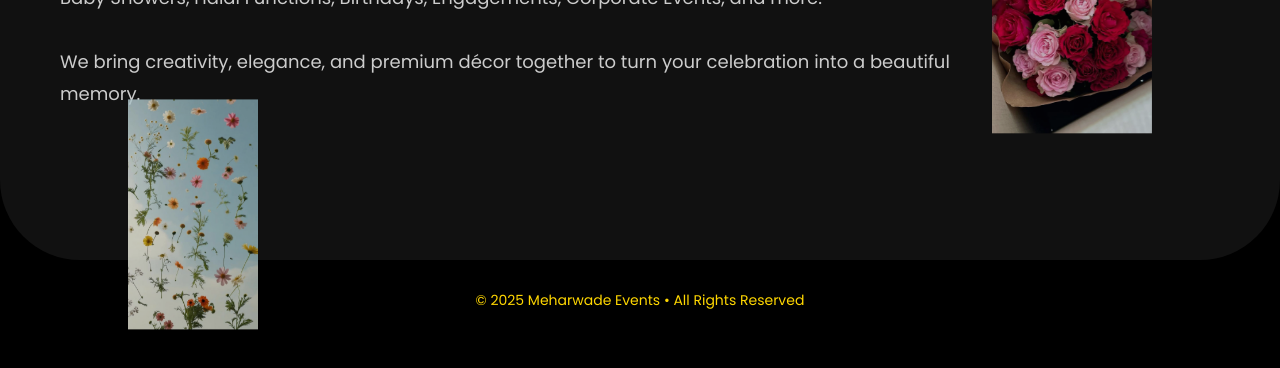
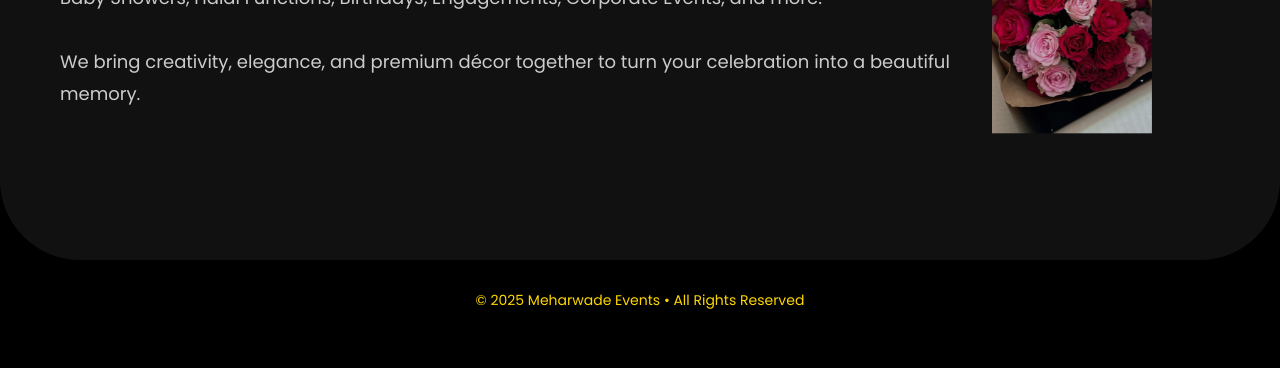
Before and after one commit to shriharimeharwade9-design/new-meharwade-events, a plain HTML site: page about.html in a window 1280 px wide. Shown: the part 306-674 px from the top of the page. Drawn offline with Linux system fonts and the light colour scheme.

Commit message:
Initial commit

```diff
--- a/about.html
+++ b/about.html
@@ -39,8 +39,6 @@
     <img src="petals.jpg.jpeg" class="floating"
     style="width:160px; position:absolute; right:10%; top:20%; opacity:0.5;">
 
-    <img src="petals.jpeg" class="floating"
-    style="width:130px; position:absolute; left:10%; bottom:20%; opacity:0.5;">
 </section>
 
 <footer>© 2025 Meharwade Events • All Rights Reserved</footer>
```
Also changed, not shown: index.html (+1 -1 lines), main.jpeg (added).
